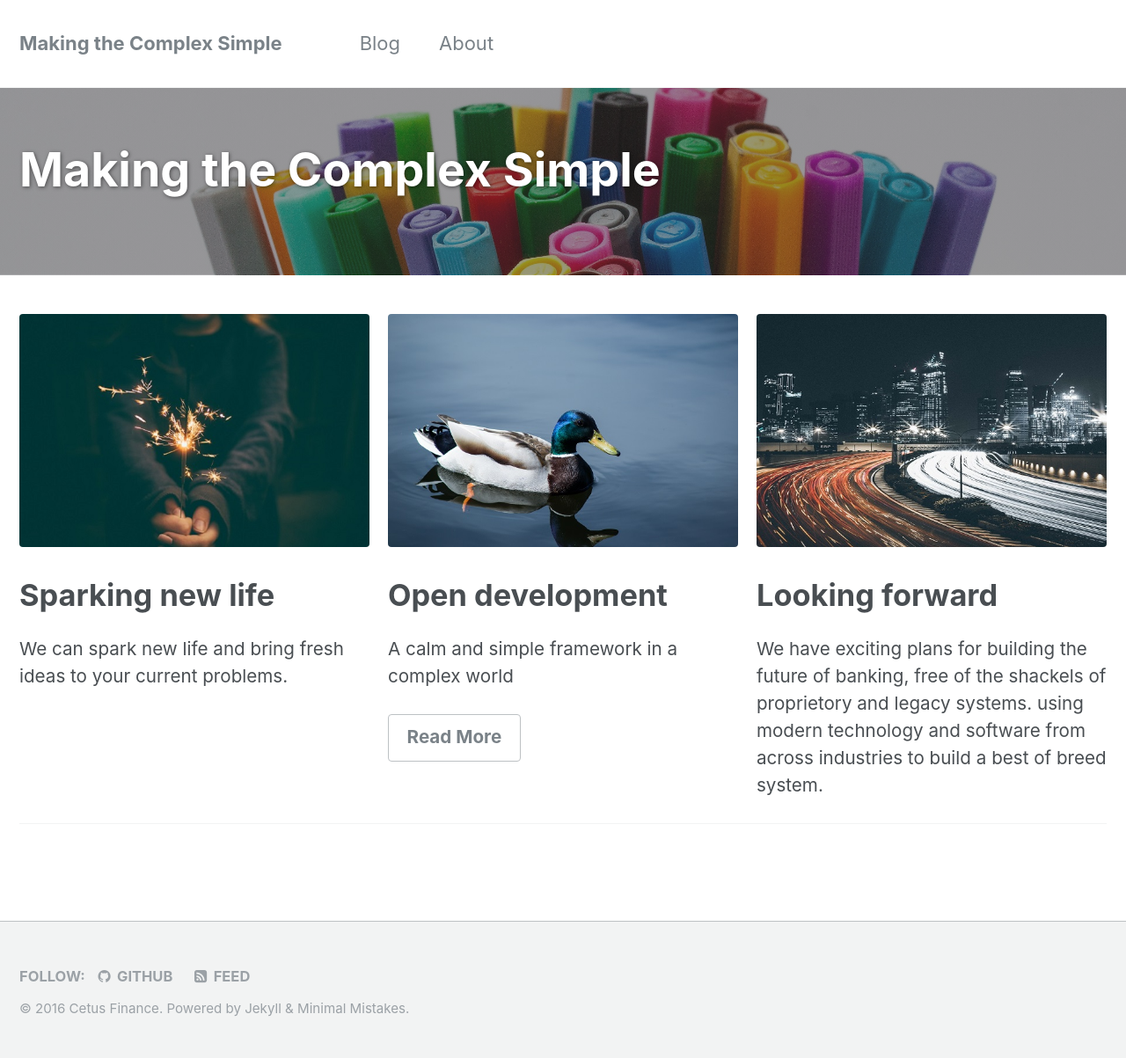
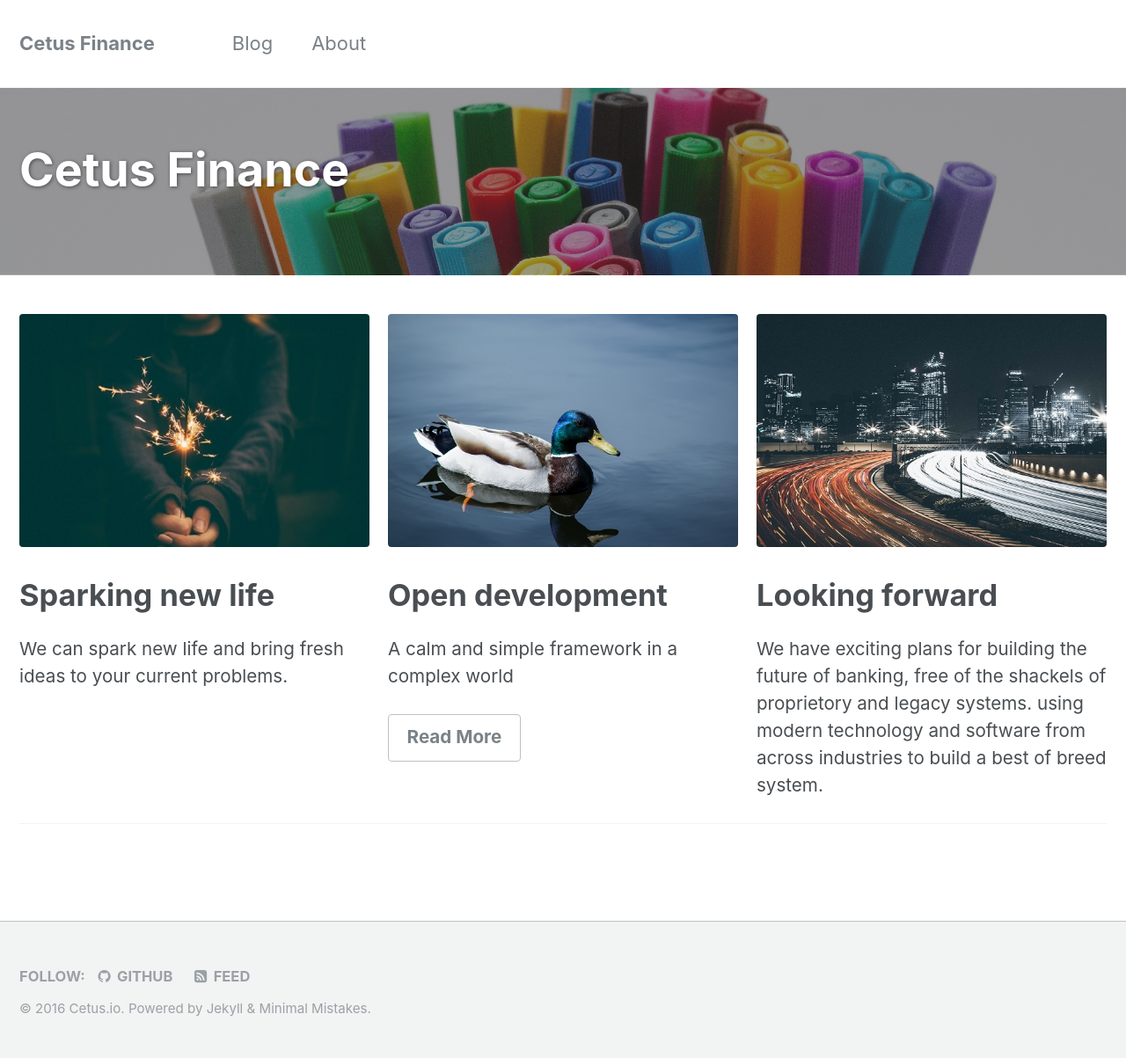
Before and after one commit to cetusfinance/cetusfinance.github.io, a Jekyll site: the page built from index.html, in a window 1280 px wide. Shown: the whole page at 88% size. Built offline with Jekyll 4.4.1, drawn with Linux system fonts in a browser that asks for light colours; the list of posts is cut into pages by our own code.

Commit message:
Cetus.io update

```diff
--- a/_config.yml
+++ b/_config.yml
@@ -7,9 +7,9 @@
 
 # Site Settings
 locale                   : "en"
-title                    : "Making the Complex Simple"
+title                    : "Cetus Finance"
 title_separator          : "-"
-name                     : "Cetus Finance"
+name                     : "Cetus.io"
 description              : "Making the complex simple"
 url                      : "http://cetus.io"
 baseurl                  : # the subpath of your site, e.g. "/blog"
```
